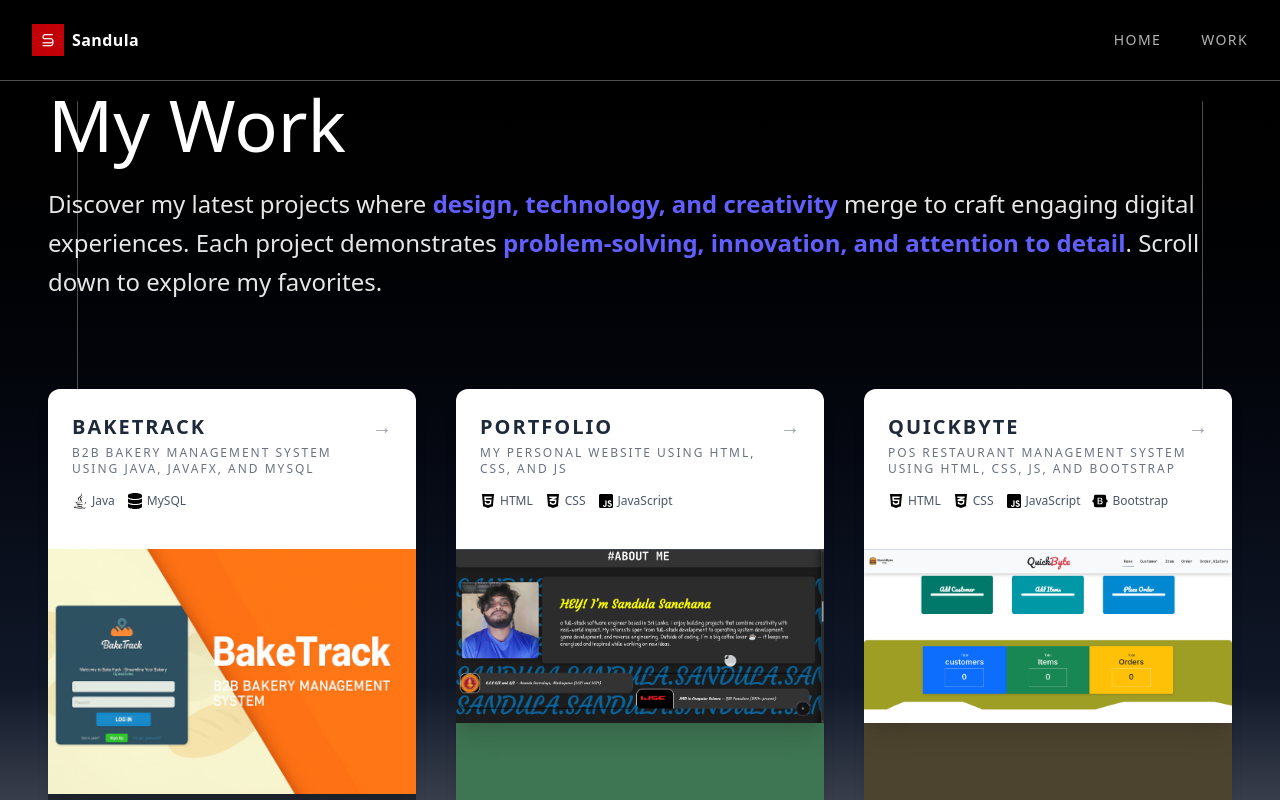
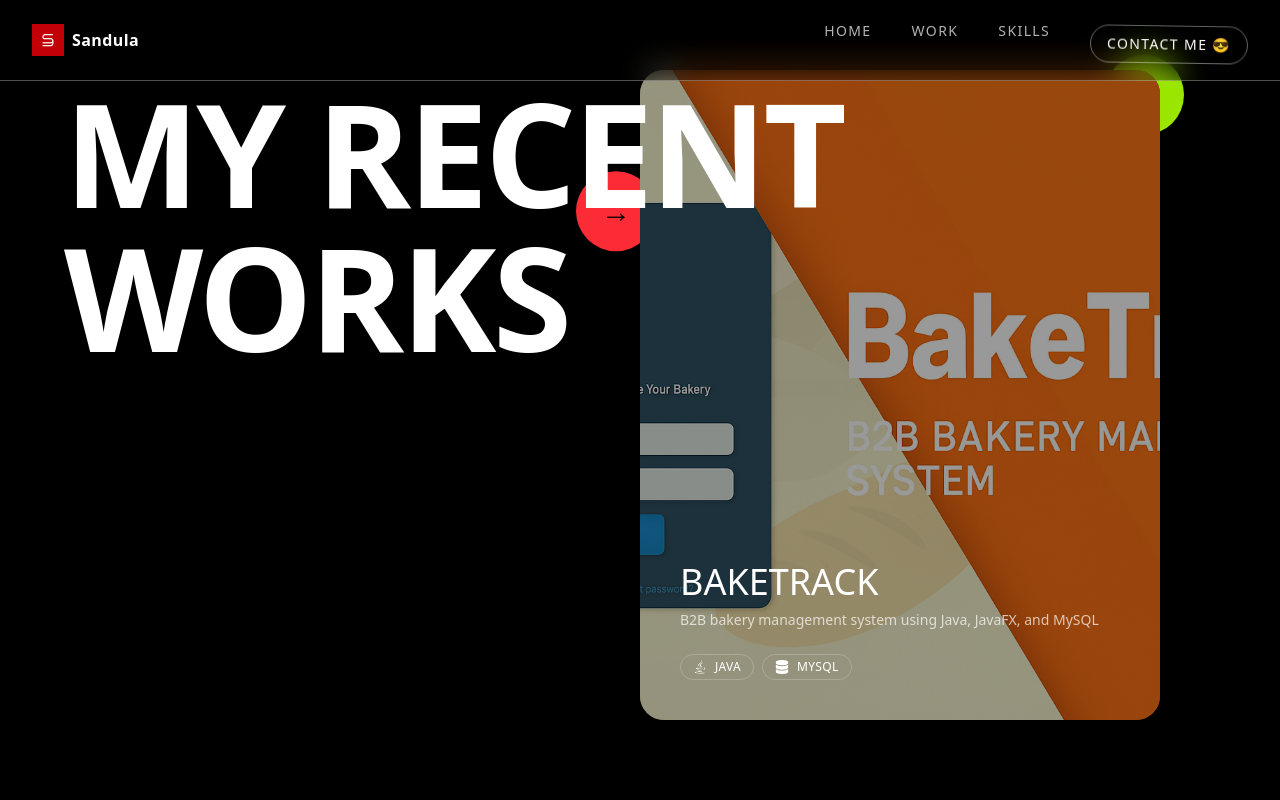
Before and after one commit to sandula-sanchana/portfolio-react, a React (Vite) app: page /work in a window 1280 px wide. Shown: the top 800 px of the page. Built offline with nearby package versions, Linux system fonts and the light colour scheme; a web font is replaced by a local one.

Commit message:
add work section style changes v3 + HORIZONTAL SCROLL

```diff
--- a/src/components/Navbar.jsx
+++ b/src/components/Navbar.jsx
@@ -55,14 +55,14 @@ export const Navbar = () => {
                 <nav className="ml-auto flex gap-10 text-sm tracking-widest uppercase">
                     <Link className="opacity-70 hover:opacity-100 transition text-white" to="/"> <BinaryText text="HOME" /></Link>
                     <Link className="opacity-70 hover:opacity-100 transition text-white" to="/work"> <BinaryText text="WORK" /></Link>
-                    {/*<Link className="opacity-70 hover:opacity-100 transition text-white" to="/skills"> <BinaryText text="SKILLS" /></Link>*/}
-                    {/*<Link*/}
-                    {/*    className="border border-white/40 px-4 py-2 rounded-full text-white*/}
-                    {/*               hover:bg-white hover:text-black transition"*/}
-                    {/*    to="/contact" ref={contactRef}*/}
-                    {/*>*/}
-                    {/*    <BinaryText text="CONTACT ME 😎" />*/}
-                    {/*</Link>*/}
+                    <Link className="opacity-70 hover:opacity-100 transition text-white" to="/skills"> <BinaryText text="SKILLS" /></Link>
+                    <Link
+                        className="border border-white/40 px-4 py-2 rounded-full text-white
+                                   hover:bg-white hover:text-black transition"
+                        to="/contact" ref={contactRef}
+                    >
+                        <BinaryText text="CONTACT ME 😎" />
+                    </Link>
                 </nav>
             </div>
 
--- a/src/components/ProjectCard.jsx
+++ /dev/null
@@ -1,50 +0,0 @@
-import React from 'react';
-
-// Assuming this component is in a separate file, ProjectCard.jsx
-// It no longer uses GSAP for hover, relying on Tailwind hover classes instead
-const ProjectCard = ({ title, description, link, tech, image, color }) => {
-    return (
-        <a
-            href={link}
-            target="_blank"
-            rel="noopener noreferrer"
-            className="block rounded-xl overflow-hidden shadow-lg hover:shadow-2xl transition-all duration-300 transform hover:-translate-y-1 bg-white"
-        >
-            <div className="p-6">
-                {/* Project Title and Description */}
-                <div className="flex justify-between items-start mb-4">
-                    <h3 className="text-xl font-bold text-gray-800 uppercase tracking-widest leading-snug">
-                        {title}
-                        <span className="block text-xs font-normal text-gray-500 mt-1">{description}</span>
-                    </h3>
-                    <span className="text-xl text-gray-400">→</span>
-                </div>
-
-                {/* Tech Stack - Aligned to the top right in the design */}
-                <div className="flex gap-3 mb-4 flex-wrap">
-                    {tech.map((t, idx) => (
-                        <div key={idx} className="flex items-center gap-1 text-xs text-gray-600">
-                            <t.icon className="text-base text-black" />
-                            <span>{t.name}</span>
-                        </div>
-                    ))}
-                </div>
-            </div>
-
-            {/* Image/Mockup Area */}
-            <div
-                style={{ backgroundColor: color }}
-                className="h-68 md:h:auto" // Fixed height for visual consistency
-            >
-                {/* This is the single image element */}
-                <img
-                    src={image}
-                    alt={title}
-                    className="object-contain w-full shadow-xl"
-                />
-            </div>
-        </a>
-    );
-};
-
-export default ProjectCard;
--- /dev/null
+++ b/src/components/WorkCard.jsx
@@ -0,0 +1,71 @@
+import { useRef } from "react";
+import gsap from "gsap";
+
+export default function WorkCard({ project }) {
+    const cardRef = useRef(null);
+
+    const onMove = (e) => {
+        const rect = cardRef.current.getBoundingClientRect();
+        const x = e.clientX - rect.left;
+        const y = e.clientY - rect.top;
+
+        const rotX = ((y / rect.height) - 0.5) * 10;
+        const rotY = ((x / rect.width) - 0.5) * 10;
+
+        gsap.to(cardRef.current, {
+            rotationX: -rotX,
+            rotationY: rotY,
+            scale: 1.05,
+            duration: 0.4,
+            ease: "power3.out",
+        });
+    };
+
+    const onLeave = () => {
+        gsap.to(cardRef.current, {
+            rotationX: 0,
+            rotationY: 0,
+            scale: 1,
+            duration: 0.6,
+            ease: "expo.out",
+        });
+    };
+
+    return (
+        <div
+            ref={cardRef}
+            onMouseMove={onMove}
+            onMouseLeave={onLeave}
+            className="work-card w-[520px] h-[650px] perspective"
+        >
+            <div className="relative w-full h-full rounded-3xl overflow-hidden bg-neutral-900">
+                <img
+                    src={project.image}
+                    alt={project.title}
+                    className="absolute inset-0 w-full h-full object-cover scale-110 transition-transform duration-[1200ms] ease-[cubic-bezier(.19,1,.22,1)] hover:scale-125"
+                />
+
+                {/* Overlay */}
+                <div className="absolute inset-0 bg-black/40" />
+
+                {/* Content */}
+                <div className="absolute bottom-10 left-10 right-10">
+                    <h3 className="text-4xl uppercase mb-2">{project.title}</h3>
+                    <p className="text-white/70 text-sm">{project.description}</p>
+
+                    <div className="mt-6 flex gap-2 flex-wrap">
+                        {project.tech.map((tech, index) => (
+                            <span
+                                key={`${project.title}-${tech.name}-${index}`}
+                                className="px-3 py-1 text-xs uppercase tracking-wide border border-white/20 rounded-full flex items-center gap-2"
+                            >
+    {tech.icon && <tech.icon className="text-sm" />}
+                                {tech.name}
+  </span>
+                        ))}
+                    </div>
+                </div>
+            </div>
+        </div>
+    );
+}
--- a/src/pages/Workpage.jsx
+++ b/src/pages/Workpage.jsx
@@ -1,151 +1,84 @@
-import React, { useRef, useLayoutEffect } from 'react';
-import gsap from 'gsap';
-import ScrollTrigger from 'gsap/ScrollTrigger';
-import ProjectCard from '../components/ProjectCard.jsx';
-import { projects } from "../utils/projects.js";
+import React, { useRef, useLayoutEffect } from "react";
+import gsap from "gsap";
+import ScrollTrigger from "gsap/ScrollTrigger";
+import { projects } from "../utils/projects";
+import WorkCard from "../components/WorkCard.jsx";
 
 gsap.registerPlugin(ScrollTrigger);
 
 export const Workpage = () => {
-    const containerRef = useRef(null);
-    const textRefs = useRef([]);
-    const cardRefs = useRef([]);
-
-    const setTextRef = (el) => { if (el && !textRefs.current.includes(el)) textRefs.current.push(el); };
-    const setCardRef = (el) => { if (el && !cardRefs.current.includes(el)) cardRefs.current.push(el); };
+    const sectionRef = useRef(null);
+    const trackRef = useRef(null);
 
     useLayoutEffect(() => {
         const ctx = gsap.context(() => {
+            const track = trackRef.current;
+            const cards = gsap.utils.toArray(".work-card");
 
-            // Animate heading & paragraph
-            gsap.from(textRefs.current, {
-                y: 60,
-                opacity: 0,
-                stagger: 0.15,
-                duration: 1,
-                ease: "power3.out",
+            const totalWidth =
+                cards.reduce((acc, card) => acc + card.offsetWidth, 0) +
+                (cards.length - 1) * 120;
+
+            gsap.to(track, {
+                x: () => `-${totalWidth - window.innerWidth}`,
+                ease: "none",
                 scrollTrigger: {
-                    trigger: textRefs.current[0],
-                    start: "top 90%", // start earlier
+                    trigger: sectionRef.current,
+                    start: "top top",
+                    end: () => `+=${totalWidth}`,
+                    scrub: 1,
+                    pin: true,
+                    anticipatePin: 1,
                 },
             });
 
-            // Animate cards with entrance + hover effects
-            cardRefs.current.forEach((card, i) => {
-
-                // Card entrance animation
-                gsap.from(card, {
-                    y: 50,
-                    opacity: 0,
-                    scale: 0.95,
-                    duration: 0.8,
-                    ease: "power3.out",
-                    delay: i * 0.1,
-                    scrollTrigger: {
-                        trigger: card,
-                        start: "top 85%",
-                    },
-                });
-
-                // Card tilt & scale on hover
-                card.addEventListener("mousemove", (e) => {
-                    const rect = card.getBoundingClientRect();
-                    const x = e.clientX - rect.left;
-                    const y = e.clientY - rect.top;
-                    const rotX = ((y / rect.height) - 0.5) * 10; // tilt up/down
-                    const rotY = ((x / rect.width) - 0.5) * 10;  // tilt left/right
-                    gsap.to(card, { rotationX: -rotX, rotationY: rotY, scale: 1.03, duration: 0.3 });
-                });
-                card.addEventListener("mouseleave", () => {
-                    gsap.to(card, { rotationX: 0, rotationY: 0, scale: 1, duration: 0.5 });
-                });
-
-                // Floating tech icons
-                const techIcons = card.querySelectorAll(".tech-icon");
-                techIcons.forEach((icon, j) => {
-                    gsap.fromTo(icon, { y: -5 }, {
-                        y: 5,
+            // Floating icons
+            gsap.utils.toArray(".floating-icon").forEach((icon, i) => {
+                gsap.to(icon, {
+                    y: i % 2 === 0 ? 30 : -30,
+                    duration: 4 + i,
                     repeat: -1,
                     yoyo: true,
-                        duration: 1 + j * 0.3,
                     ease: "sine.inOut",
-                        delay: 0.2 * j
                 });
             });
 
-                // Animate "View Project" button on hover
-                const button = card.querySelector(".view-project");
-                if(button) {
-                    gsap.set(button, { y: 20, opacity: 0 });
-                    card.addEventListener("mouseenter", () => {
-                        gsap.to(button, { y: 0, opacity: 1, duration: 0.4, ease: "power2.out" });
-                    });
-                    card.addEventListener("mouseleave", () => {
-                        gsap.to(button, { y: 20, opacity: 0, duration: 0.3, ease: "power2.out" });
-                    });
-                }
-            });
-
-            // Vertical line parallax
-            gsap.to(".vertical-line", {
-                yPercent: 20,
-                ease: "none",
-                scrollTrigger: {
-                    trigger: containerRef.current,
-                    start: "top bottom",
-                    end: "bottom top",
-                    scrub: true,
-                },
-            });
-
-            // Subtle background gradient shift
-            gsap.to(containerRef.current, {
-                backgroundPosition: "0% 100%",
-                ease: "sine.inOut",
-                duration: 20,
-                repeat: -1,
-                yoyo: true
-            });
-
-        }, containerRef);
+        }, sectionRef);
 
         return () => ctx.revert();
     }, []);
 
     return (
-        <section ref={containerRef} className="min-h-screen relative bg-gradient-to-b from-black via-gray-900 to-#2c2c2c text-white font-sans overflow-hidden">
-
-            {/* Vertical lines */}
-            <div className="vertical-line absolute left-[6%] top-0 h-full w-px bg-white/30" />
-            <div className="vertical-line absolute right-[6%] top-0 h-full w-px bg-white/30" />
-
-            <main className="px-12 mt-6 ">
-                {/* Hero / Intro Text */}
-                <div className="max-w-6xl pt-16 pb-16 mb-6">
-                    <h1 className="text-7xl font-light mb-6 text-white" ref={setTextRef}>My Work</h1>
-                    <p className="text-2xl text-white/90 leading-relaxed w-full" ref={setTextRef}>
-                        Discover my latest projects where <span className="text-indigo-500 font-semibold">design, technology, and creativity</span> merge to craft engaging digital experiences. Each project demonstrates <span className="text-indigo-500 font-semibold">problem-solving, innovation, and attention to detail</span>. Scroll down to explore my favorites.
-                    </p>
-
-
+        <section
+            ref={sectionRef}
+            className="relative h-screen bg-black text-white overflow-hidden"
+        >
+            {/* Header */}
+            <div className="absolute top-20 left-16 z-10">
+                <h1 className="text-[9rem] leading-none uppercase font-bold tracking-tight">
+                    My Recent
+                    <br />
+                    Works
+                </h1>
             </div>
 
-                {/* Projects Grid */}
-                <div className="grid grid-cols-1 md:grid-cols-2 lg:grid-cols-3 gap-10 pb-20">
+            {/* Floating Icons */}
+            <div className="floating-icon absolute top-40 left-[45%] bg-red-500 w-20 h-20 rounded-full flex items-center justify-center text-black text-3xl">
+                →
+            </div>
+            <div className="floating-icon absolute top-20 right-24 bg-lime-400 w-20 h-20 rounded-full flex items-center justify-center text-black text-3xl">
+                ⚡
+            </div>
+
+            {/* Horizontal Track */}
+            <div
+                ref={trackRef}
+                className="absolute bottom-20 left-0 flex gap-[120px] px-[50vw]"
+            >
                 {projects.map((project) => (
-                        <div ref={setCardRef} key={project.id} className="perspective">
-                            <ProjectCard
-                                title={project.title}
-                                description={project.description}
-                                link={project.link}
-                                image={project.image}
-                                color={project.color}
-                                tech={project.tech.map((t) => ({ ...t, className: "tech-icon" }))}
-                            />
-                        </div>
+                    <WorkCard key={project.id} project={project} />
                 ))}
             </div>
-            </main>
         </section>
     );
 };
```
Lines whose indentation alone changed are shown as unchanged.
